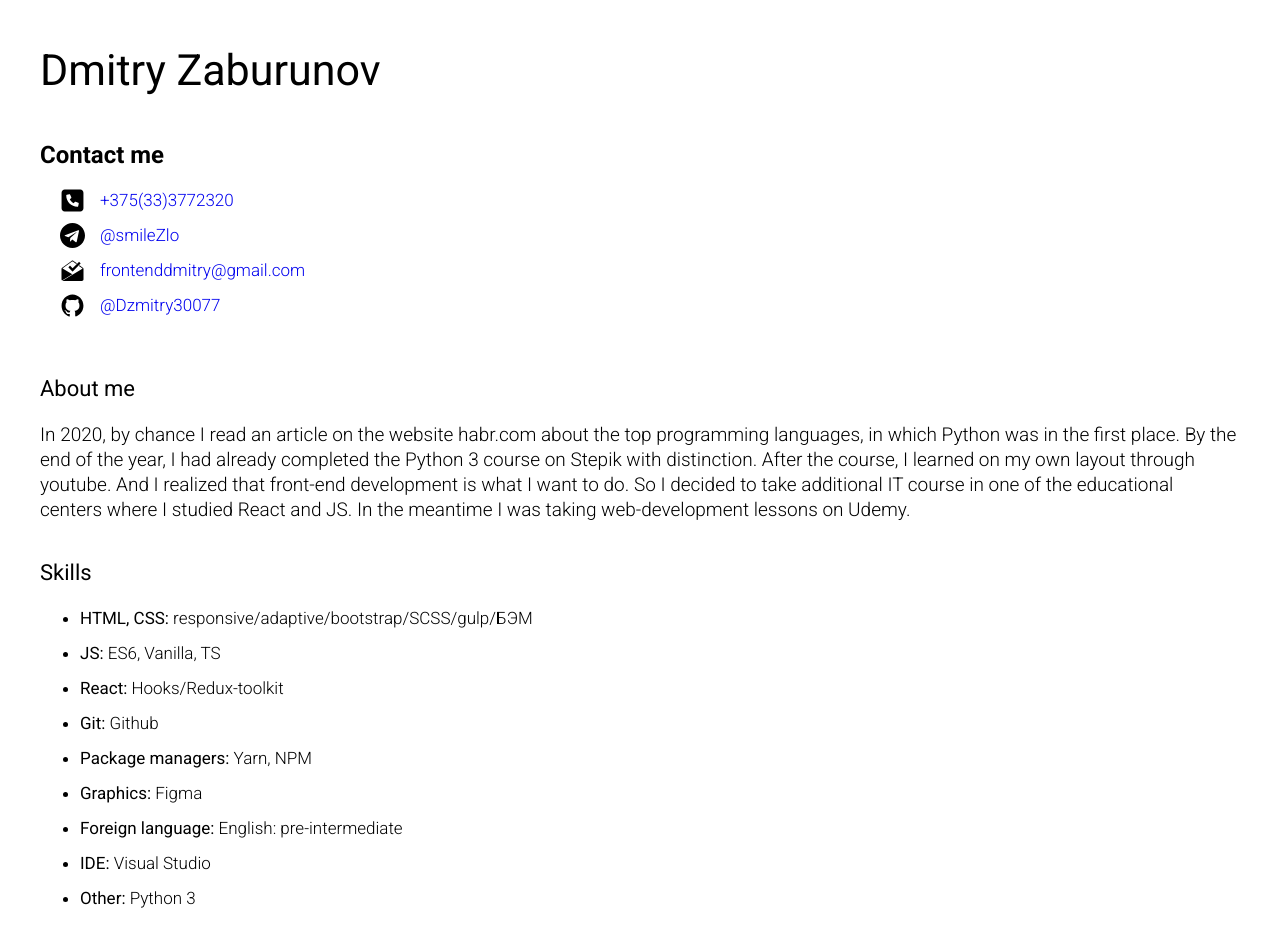
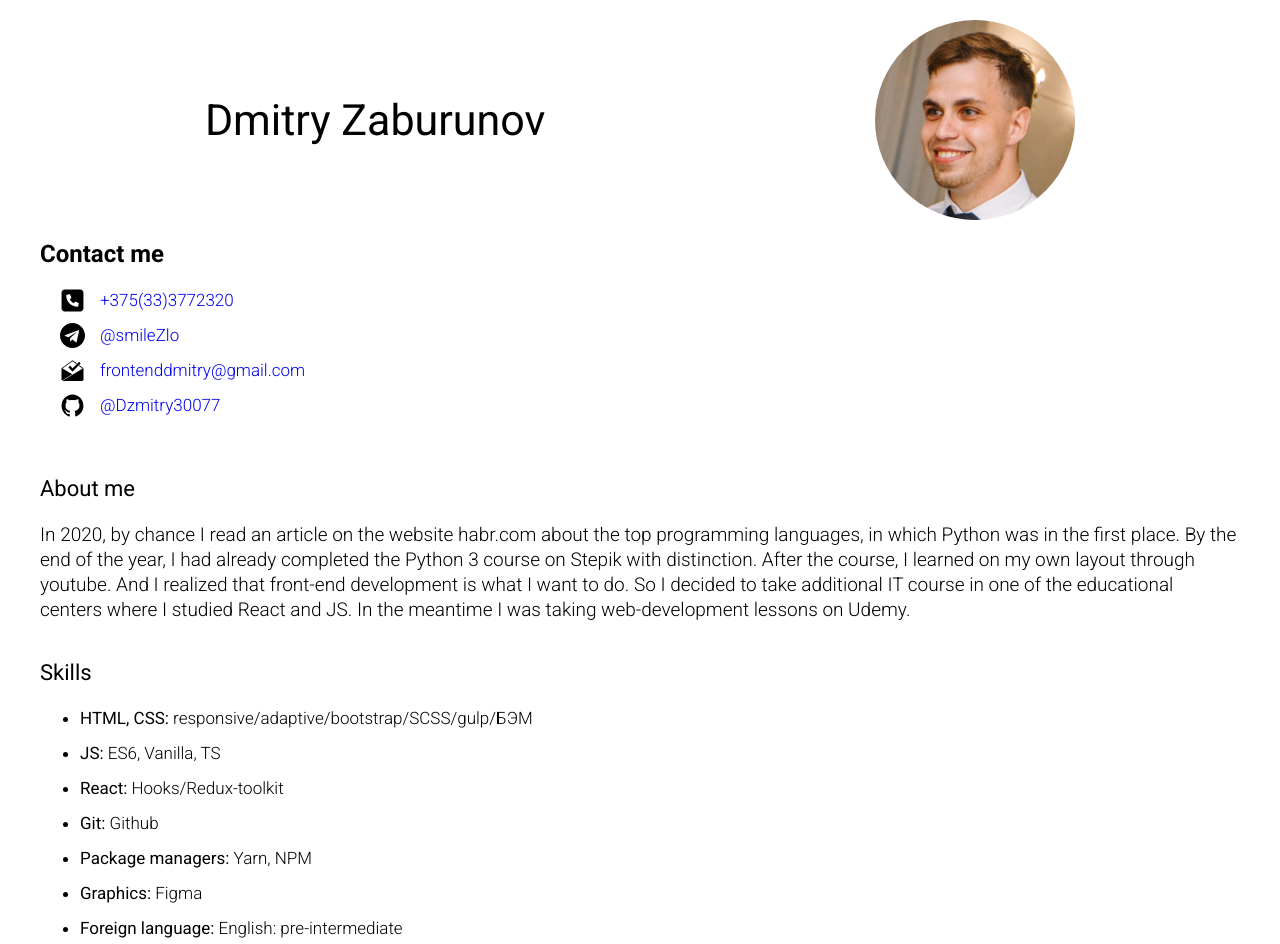
Before and after one commit to Dzmitry30077/rsschool-cv, a plain HTML site: page index.html in a window 1280 px wide. Shown: the top 944 px of the page. Drawn offline with Linux system fonts and the light colour scheme.

Commit message:
feat: add styles for header and header img

```diff
--- a/index.html
+++ b/index.html
@@ -15,6 +15,7 @@
 
     <header class="header">
       <h1>Dmitry Zaburunov</h1>
+      <img src="./assets/img/Dima.jpg" alt="Dima">
     </header>
 
     <section class="main">
--- a/style.css
+++ b/style.css
@@ -17,6 +17,18 @@
   font-size: 43px;
   font-weight: 400;
   line-height: 43px;
+}
+
+header {
+  width: 100%;
+  display: flex;
+  flex-direction: row;
+  align-items: center;
+  justify-content: space-around;
+}
+header img {
+  width: 200px;
+  border-radius: 100%;
 }
 
 .main {
```
